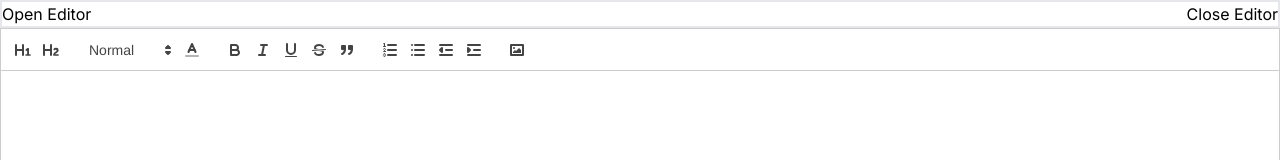
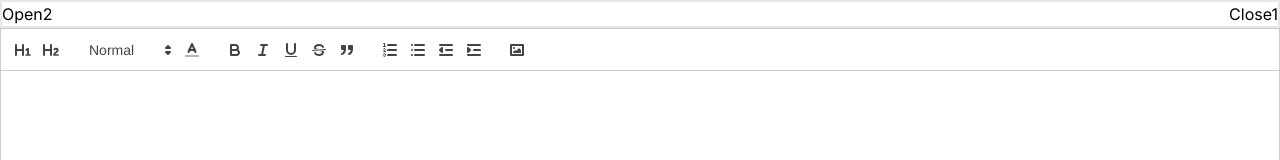
Before and after one commit to ayoung-iya/trablock, a Next.js app: page /testEditor in a window 1280 px wide. Shown: the top 160 px of the page. Built offline with nearby package versions, Linux system fonts and the light colour scheme.

Commit message:
T6-43 Updated

```diff
--- a/src/app/testEditor/page.tsx
+++ b/src/app/testEditor/page.tsx
@@ -44,10 +44,10 @@ function TestPage() {
     <div>
       <div className="flex w-full place-content-between border-2">
         <button type="button" onClick={() => setEditorOpen(true)}>
-          Open Editor
+          Open2
         </button>
         <button type="button" onClick={() => setEditorOpen(false)}>
-          Close Editor
+          Close1
         </button>
       </div>
       {editorOpen && (
```
